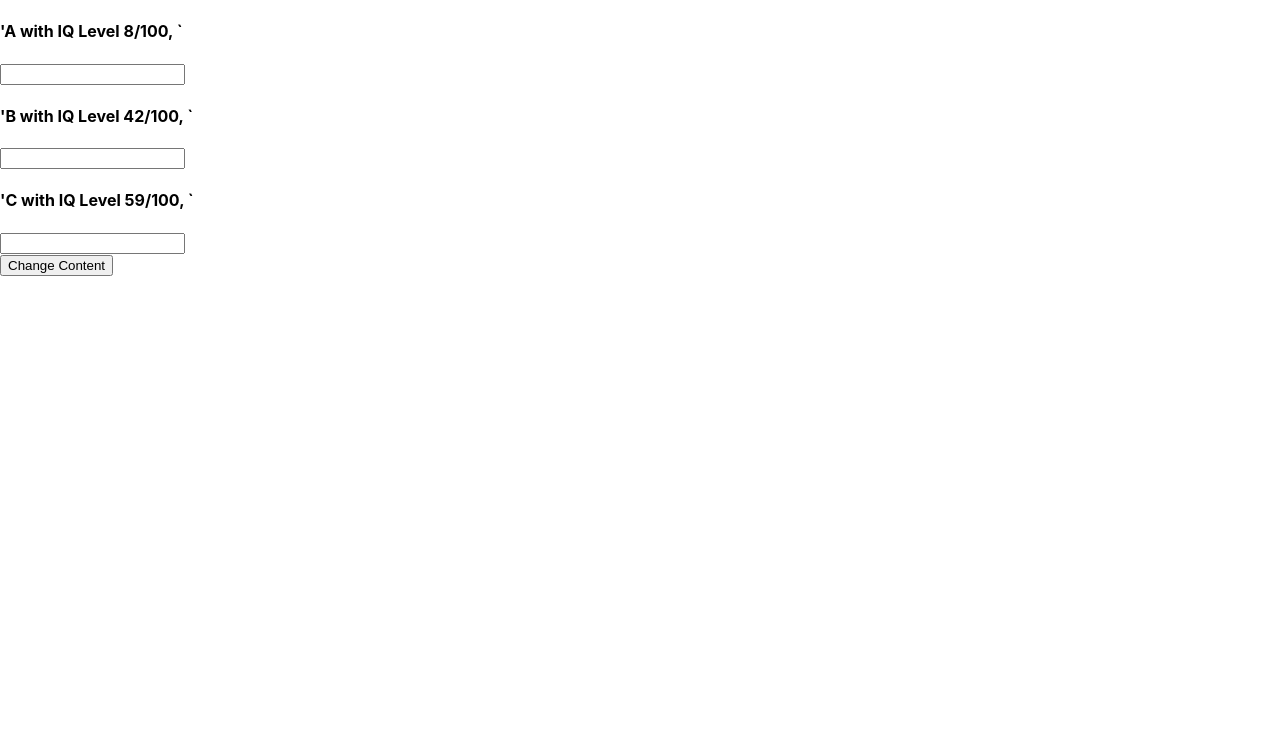
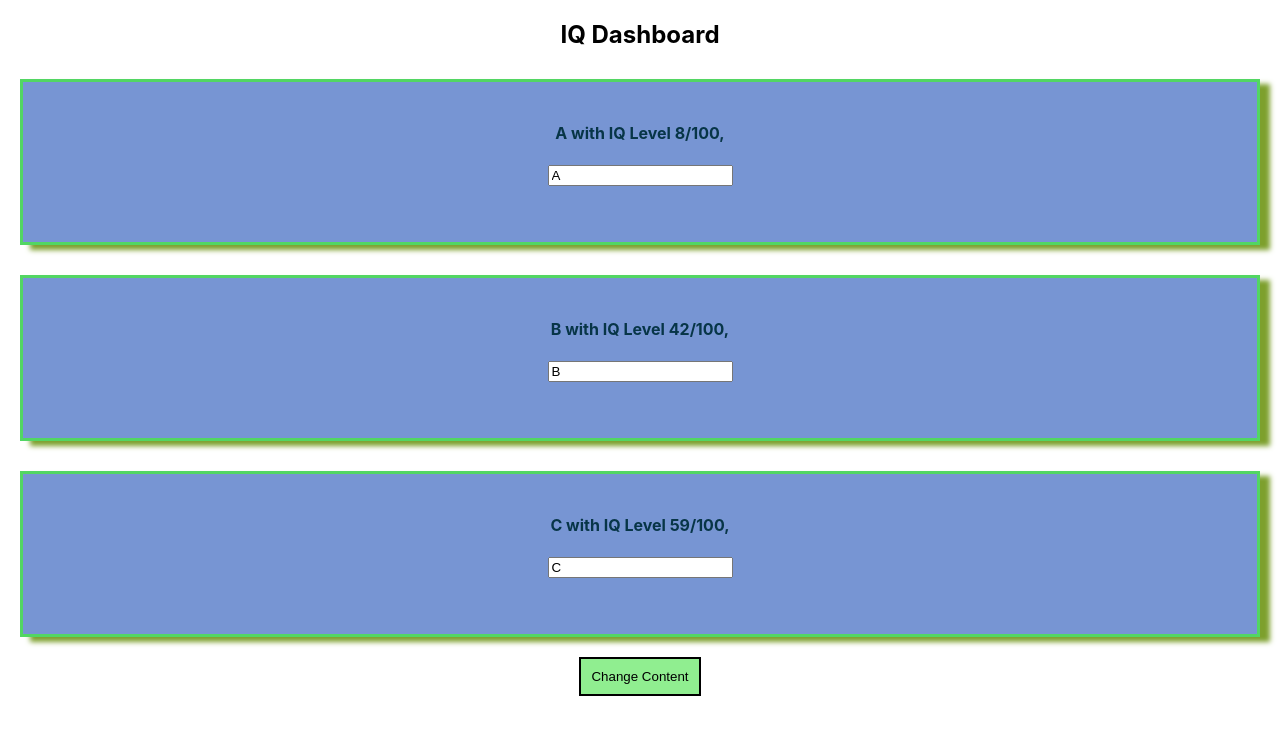
Before and after one commit to priyodas12/react-learning-v1, a React (Create React App) app: page / in a window 1280 px wide. Shown: the top 734 px of the page. Built offline with nearby package versions, Linux system fonts and the light colour scheme.

Commit message:
change-013

```diff
--- a/src/App.js
+++ b/src/App.js
@@ -1,5 +1,6 @@
 
 import './App.css';
+
 
 import React, { Component } from 'react'
 import Human from './Human/Human'
@@ -63,8 +64,18 @@ export default class App extends Component {
   }
 
   render() {
+    const btnStyle = {
+      backgroundColor: "lightGreen",
+      border: "2px solid",
+      textAlign: "center",
+      margin: "20px 100px auto",
+      padding: "10px",
+      cursor: "pointer",
+      textDecoration: "line"
+    }
     return (
-      <>
+      <div className="App">
+        <h2>IQ Dashboard</h2>
         <Human
           name={this.state.humans[0].name}
           age={this.state.humans[0].age}
@@ -76,8 +87,13 @@ export default class App extends Component {
           changed={this.nameChangeHandler}>
         </Human>
         <Human name={this.state.humans[2].name} age={this.state.humans[2].age}></Human>
-        <button onClick={this.iqChnageHandler.bind(this, "E")}>Change Content</button>
-      </>
+        <button
+          onClick={this.iqChnageHandler.bind(this, "E")}
+          style={btnStyle}
+        >
+          Change Content
+         </button>
+      </div>
     )
   }
 }
--- a/src/Human/Human.js
+++ b/src/Human/Human.js
@@ -1,13 +1,14 @@
 import React from "react";
+import './human.css';
 
 const human = (props) => {
   return (
-    <div className="human">
+    <div className="Human">
       <h4 onClick={props.click}>
-        '{props.name} with IQ Level {Math.floor(Math.random() * props.age)}/100, {props.exp}`
+        {props.name} with IQ Level {Math.floor(Math.random() * props.age)}/100, {props.exp}
       </h4>
       <p>{props.children}</p>
-      <input type="text" onChange={props.changed}></input>
+      <input type="text" onChange={props.changed} value={props.name}></input>
     </div>
   );
 }
--- a/src/Human/human.css
+++ b/src/Human/human.css
@@ -1,6 +1,14 @@
-.human
+.Human
 {
-  box-shadow: 0 4px 8px 0 rgba(0,0,0,0.2);
-  transition: 0.3s;
-  border-radius: 5px;
+  margin: 30px 20px auto;
+  border: 3px solid rgb(82, 214, 99);
+  padding:20px;
+  text-align:center;
+  box-shadow: 10px 5px 5px rgb(125, 160, 45);
+  background-color: #7795d3;
+  min-height: 15vh;
+  display: block;
+  align-items: center;
+  justify-content: center;
+  color:rgb(7, 53, 71);
 }
```
